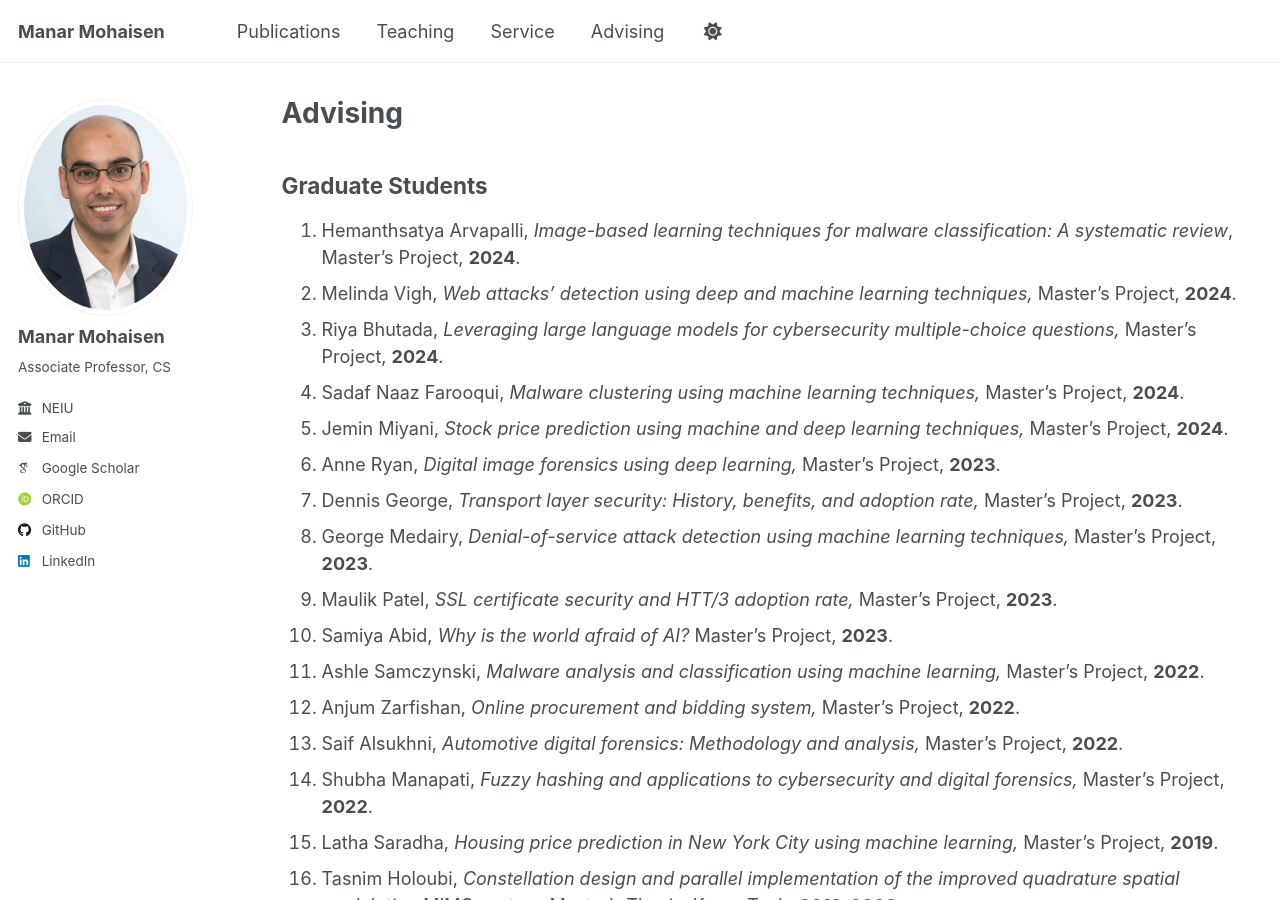
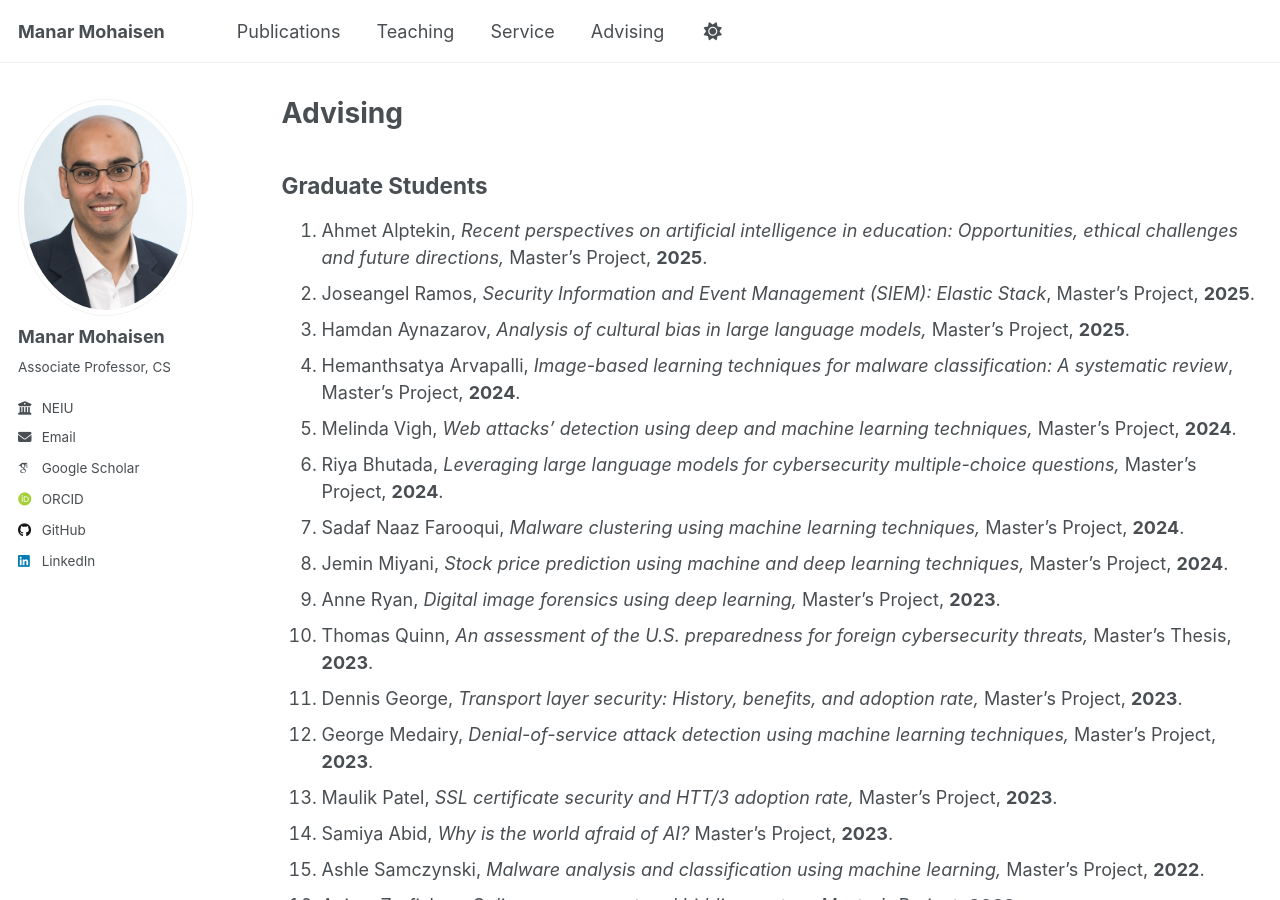
Before and after one commit to manarmohaisen/manarmohaisen.github.io, a Jekyll site: the page built from _pages/advising.md, in a window 1280 px wide and 900 px high. Built offline with Jekyll 4.4.1, drawn with Linux system fonts in a browser that asks for light colours; some web fonts are replaced; a script that is not in the unit is left out.

Commit message:
Update advising.md

```diff
--- a/_pages/advising.md
+++ b/_pages/advising.md
@@ -7,26 +7,30 @@ author_profile: true
 
 **Graduate Students**
 -------
-1.	Hemanthsatya Arvapalli, *Image-based learning techniques for malware classification: A systematic review*, Master's Project, **2024**.
-2.	Melinda Vigh, *Web attacks’ detection using deep and machine learning techniques,* Master's Project, **2024**.
-3.	Riya Bhutada, *Leveraging large language models for cybersecurity multiple-choice questions,* Master's Project, **2024**.
-4.	Sadaf Naaz Farooqui, *Malware clustering using machine learning techniques,* Master's Project, **2024**.
-5.	Jemin Miyani, *Stock price prediction using machine and deep learning techniques,* Master's Project, **2024**.
-6.	Anne Ryan, *Digital image forensics using deep learning,* Master's Project, **2023**.
-7.	Dennis George, *Transport layer security: History, benefits, and adoption rate,* Master's Project, **2023**.
-8.	George Medairy, *Denial-of-service attack detection using machine learning techniques,* Master's Project, **2023**.
-9.	Maulik Patel, *SSL certificate security and HTT/3 adoption rate,* Master's Project, **2023**.
-10.	Samiya Abid, *Why is the world afraid of AI?* Master's Project, **2023**.
-11.	Ashle Samczynski, *Malware analysis and classification using machine learning,* Master's Project, **2022**.
-12.	Anjum Zarfishan, *Online procurement and bidding system,* Master's Project, **2022**.
-13.	Saif Alsukhni, *Automotive digital forensics: Methodology and analysis,* Master's Project, **2022**.
-14.	Shubha Manapati, *Fuzzy hashing and applications to cybersecurity and digital forensics,* Master's Project, **2022**.
-15.	Latha Saradha, *Housing price prediction in New York City using machine learning,* Master's Project, **2019**.
-16.	Tasnim Holoubi, *Constellation design and parallel implementation of the improved quadrature spatial modulation MIMO system,* Master's Thesis, Korea Tech, **2018-2020**.
-17.	Nishal Muchena, *Single-RF to two-RF chains MIMO spatial modulation: systems, analysis and performance evaluation,* Master's Thesis, Korea Tech, **2018-2020**.
-18.	Sherif Murtala, Co-advised with Dr. Kang-Sun Choi, Ph.D., Korea Tech, **2018-2021**.
-19.	Ismail Holoubi, *Social network analysis of refugees' displacement,* Master's Thesis, Korea Tech, **2017-2019**.
-20.	Saetbyeul Lee, *Improved spatial modulation techniques for MIMO systems,* Master's Thesis, Korea Tech, **2015-2017**.
+1.  Ahmet Alptekin, *Recent perspectives on artificial intelligence in education: Opportunities, ethical challenges and future directions,* Master's Project, **2025**.
+2.  Joseangel Ramos, *Security Information and Event Management (SIEM): Elastic Stack*, Master's Project, **2025**.
+3.  Hamdan Aynazarov, *Analysis of cultural bias in large language models,* Master's Project, **2025**.
+4.	Hemanthsatya Arvapalli, *Image-based learning techniques for malware classification: A systematic review*, Master's Project, **2024**.
+5.	Melinda Vigh, *Web attacks’ detection using deep and machine learning techniques,* Master's Project, **2024**.
+6.	Riya Bhutada, *Leveraging large language models for cybersecurity multiple-choice questions,* Master's Project, **2024**.
+7.	Sadaf Naaz Farooqui, *Malware clustering using machine learning techniques,* Master's Project, **2024**.
+8.	Jemin Miyani, *Stock price prediction using machine and deep learning techniques,* Master's Project, **2024**.
+9.	Anne Ryan, *Digital image forensics using deep learning,* Master's Project, **2023**.
+10.	Thomas Quinn, *An assessment of the U.S. preparedness for foreign cybersecurity threats,* Master's Thesis, **2023**.
+11.	Dennis George, *Transport layer security: History, benefits, and adoption rate,* Master's Project, **2023**.
+12.	George Medairy, *Denial-of-service attack detection using machine learning techniques,* Master's Project, **2023**.
+13.	Maulik Patel, *SSL certificate security and HTT/3 adoption rate,* Master's Project, **2023**.
+14.	Samiya Abid, *Why is the world afraid of AI?* Master's Project, **2023**.
+15.	Ashle Samczynski, *Malware analysis and classification using machine learning,* Master's Project, **2022**.
+16.	Anjum Zarfishan, *Online procurement and bidding system,* Master's Project, **2022**.
+17.	Saif Alsukhni, *Automotive digital forensics: Methodology and analysis,* Master's Project, **2022**.
+18.	Shubha Manapati, *Fuzzy hashing and applications to cybersecurity and digital forensics,* Master's Project, **2022**.
+19.	Latha Saradha, *Housing price prediction in New York City using machine learning,* Master's Project, **2019**.
+20.	Tasnim Holoubi, *Constellation design and parallel implementation of the improved quadrature spatial modulation MIMO system,* Master's Thesis, Korea Tech, **2018-2020**.
+21.	Nishal Muchena, *Single-RF to two-RF chains MIMO spatial modulation: systems, analysis and performance evaluation,* Master's Thesis, Korea Tech, **2018-2020**.
+22.	Sherif Murtala, Co-advised with Dr. Kang-Sun Choi, Ph.D., Korea Tech, **2018-2021**.
+23.	Ismail Holoubi, *Social network analysis of refugees' displacement,* Master's Thesis, Korea Tech, **2017-2019**.
+24.	Saetbyeul Lee, *Improved spatial modulation techniques for MIMO systems,* Master's Thesis, Korea Tech, **2015-2017**.
 
 **Undergraduate Students**
 -------
```
